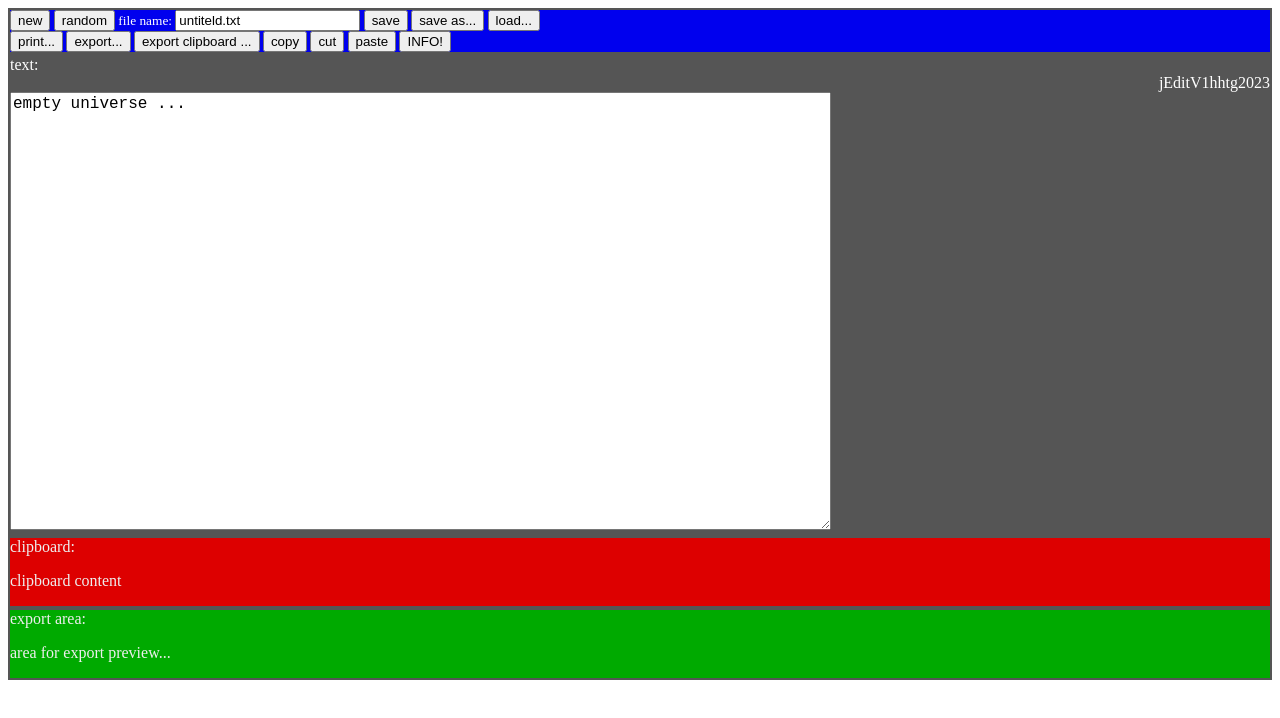
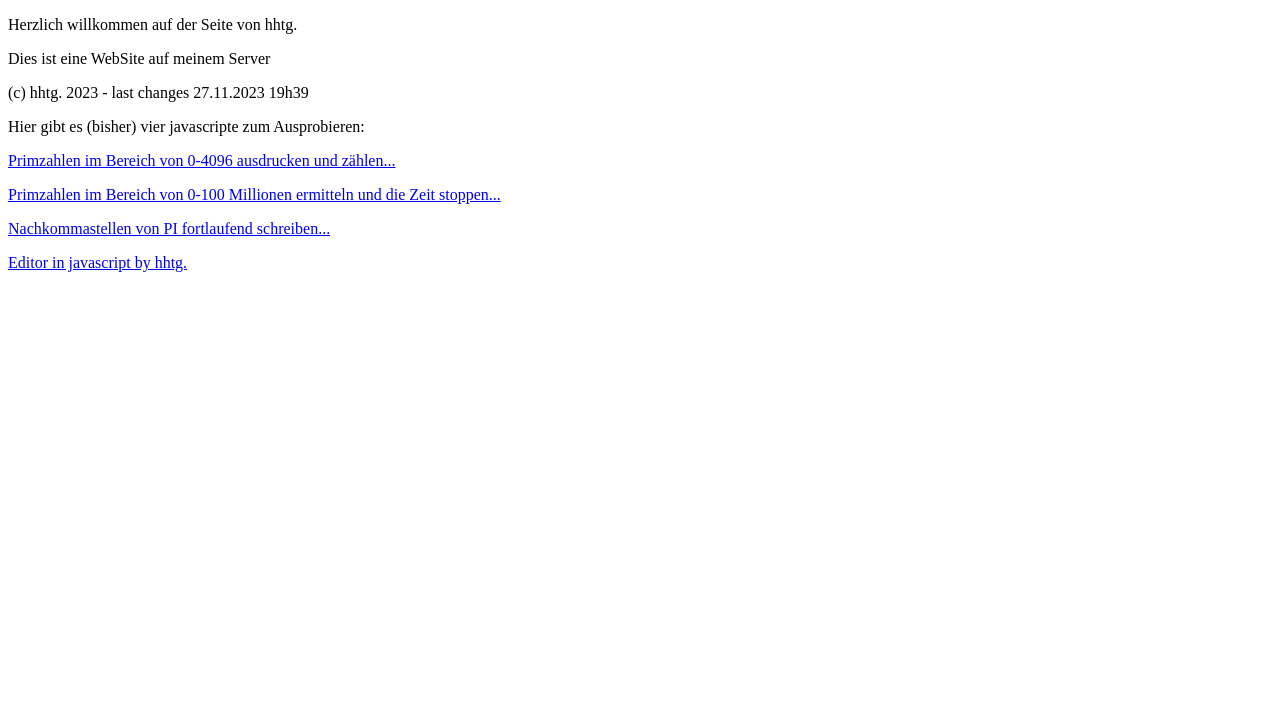
Before and after one commit to hhtg1968/hhtg1968.github.io, a plain HTML site: page index.html in a window 1280 px wide. Drawn offline with Linux system fonts and the light colour scheme.

Commit message:
Add files via upload

```diff
--- a/index.html
+++ b/index.html
@@ -1,104 +1,17 @@
-<!DOCTYPE html>
-<html lang="de">
+<!doctype html>
+<html lang=de>
 <head>
-    <meta charset="UTF-8">
-    <meta name="viewport" content="width=device-width, initial-scale=1.0">
-    <title>HTextJS 1.0 (c) hhtg. 2023</title>
-    <!-- lv v1 27-11-2023 20h06 -->
-    <style>
-        #buttonRow{
-            font-size: smaller;
-            background-color: #0000ee;
-            color: #ffffff;
-            border: 2px solid #555555;
-        }
-        #textField{
-            /* font-size:larger; */
-            /* font-family: monospace; */
-            background-color: #555555;
-            color: #ffffff;
-            border: 2px solid #555555;
-        }
-        #textbox{
-            font-family: monospace;
-            font-size: large;
-        }
-        #exportField{
-            background-color: #00aa00;
-            color: #eeeeee;
-            border: 2px solid #555555;
-        }
-        #clip{
-            background-color: #dd0000;
-            color: #eeeeee;
-            border: 2px solid #555555
-        }
-        #copyright{
-            text-align: right
-        }
-    </style>
-    <script defer="true">
-        function doNew(){
-            document.getElementById("textbox").value="new ...";
-        }
-        function doRandom(){
-            document.getElementById("textbox").value="random ...";
-        }
-        function doExport(){
-            insert=document.getElementById("textbox").value;
-            document.getElementById("exportPreview").innerHTML=insert;
-        }
-        function doPreview(){
-            let insert="clipboard to come in future ..."
-            document.getElementById("exportPreview").innerHTML=insert;
-        }
-        function doInfo(){
-            alert("javascript Text Editor v1 by hhtg. 2023!");
-        }
-        //document.getAnimations("textName").value="untiteld.txt";
-        // try{
-        //     throw"hello!";
-        // }
-        // catch (err)
-        // {
-        //     alert(err);
-        // }
-    </script>
+<meta charset=utf-8>
+<title>hhtg. homeage on mini7</title>
 </head>
 <body>
-    <div id="buttonRow">
-        <button onclick="doNew()">new</button>
-        <button onclick="doRandom()">random</button>
-        <label for="textName">file name:</label>
-        <input id="textName" type text value="untiteld.txt">
-        <button>save</button>
-        <button>save as...</button>
-        <button>load...</button>
-        <br>
-        <button>print...</button>
-        <button onclick="doExport()">export...</button>
-        <button onclick="doPreview()">export clipboard ...</button>
-        <button>copy</button>
-        <button>cut</button>
-        <button>paste</button>
-        <button onclick="doInfo()">INFO!</button>
-    </div>
-    <div id="textField">
-        <label for="textbox">text:</label>
-        <div id="copyright">jEditV1hhtg2023</div>
-        <textarea id="textbox" rows="24" cols="80">empty universe ...</textarea>
-    </div>
-    <div id="clip">
-        <label for="clipb">clipboard:</label>
-        <p id="clipb">
-            clipboard content
-        </p>
-    </div>
-    <div id="exportField">
-        <label for="exportPreview">export area:</label>
-        <p id="exportPreview">
-            area for export preview...
-        </p>
-    </div>
+<p>Herzlich willkommen auf der Seite von hhtg.</p>
+<p>Dies ist eine WebSite auf meinem Server</p>
+<p>(c) hhtg. 2023 - last changes 27.11.2023 19h39</p>
+<p>Hier gibt es (bisher) vier javascripte zum Ausprobieren:</p>
+<p><a href="primeprint.html">Primzahlen im Bereich von 0-4096 ausdrucken und zählen...</a></p>
+<p><a href="primebench.html">Primzahlen im Bereich von 0-100 Millionen ermitteln und die Zeit stoppen...</a></p>
+<p><a href="pi-spigot.html">Nachkommastellen von PI fortlaufend schreiben...</a></p>
+<p><a href="editor.html">Editor in javascript by hhtg.</a></p>
 </body>
 </html>
```
